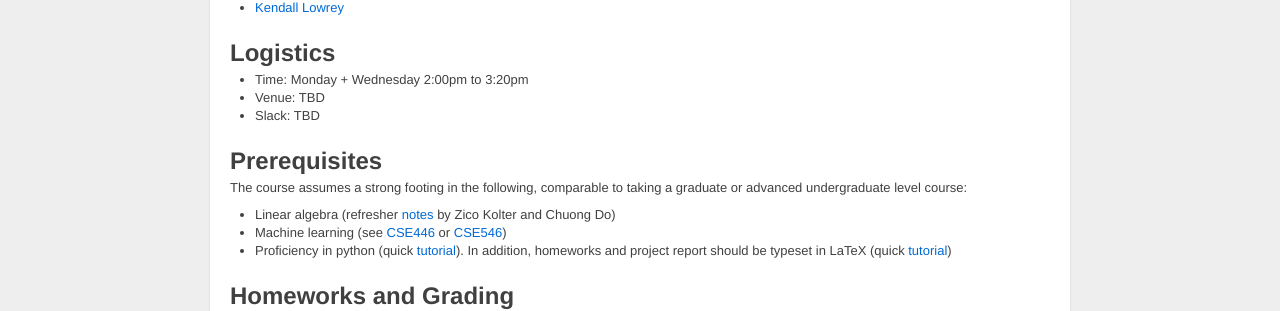
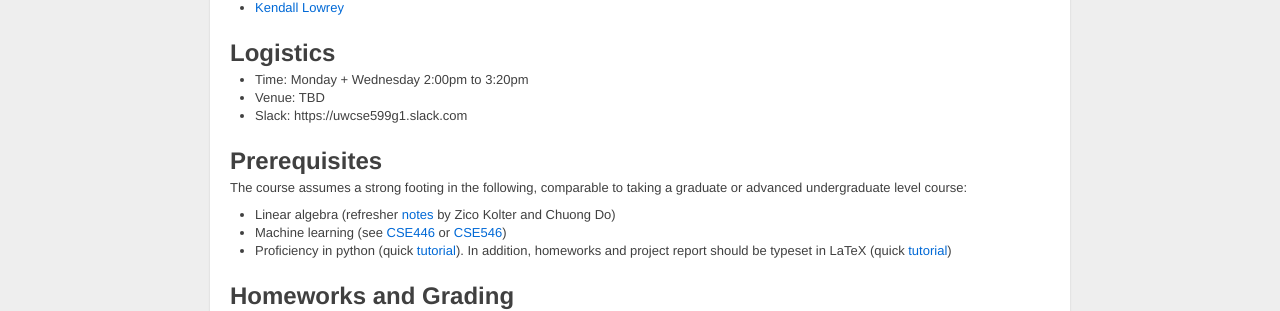
Before and after one commit to colinxs/uwdeeprlcourse.github.io, a Jekyll site: the page built from index.md, in a window 1280 px wide and 1047 px high. Shown: the part 385-696 px from the top of the window. Built offline with Jekyll 4.4.1, drawn with Linux system fonts in a browser that asks for light colours.

Commit message:
added slack channel

```diff
--- a/index.md
+++ b/index.md
@@ -23,7 +23,7 @@ RL deals with the problem of how to make broadly competent decisions in a wide r
 
 - Time: Monday + Wednesday 2:00pm to 3:20pm
 - Venue: TBD
-- Slack: TBD
+- Slack: https://uwcse599g1.slack.com
 
 ## Prerequisites
 
```
